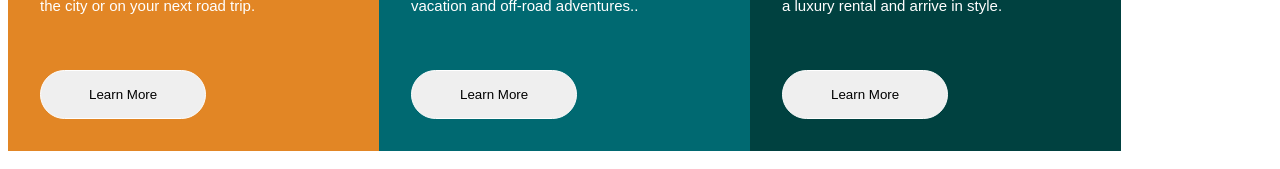
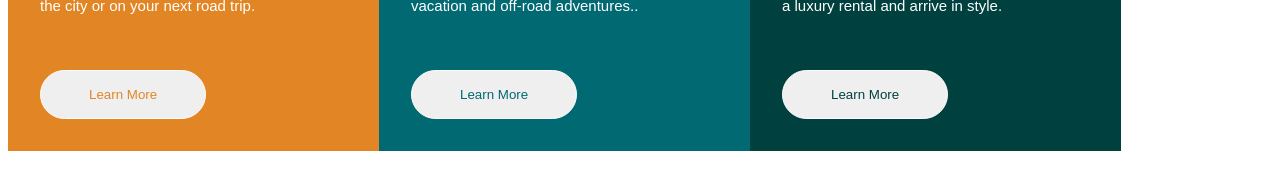
Before and after one commit to coghoyi/Ejercicio-CSSMODULES, a React (Vite) app: page / in a window 1280 px wide. Shown: the part 277-446 px from the top of the page. Built offline with nearby package versions, Linux system fonts and the light colour scheme.

Commit message:
Ejercicio-CSSMODULES

```diff
--- a/src/App.jsx
+++ b/src/App.jsx
@@ -15,6 +15,7 @@ const App = () => {
 		color={card.color}
 		name={card.name}
 		text={card.text}
+		bcolor={card.bcolor}
 		/>
 		))}
 		</div>
```
